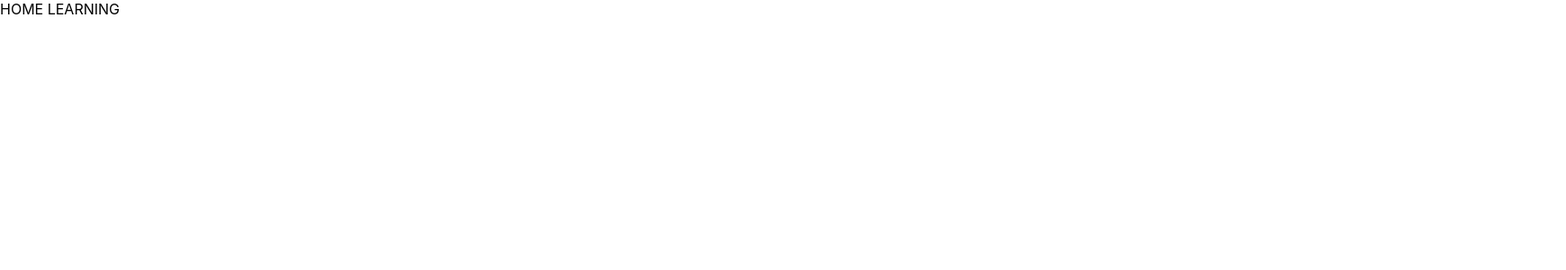
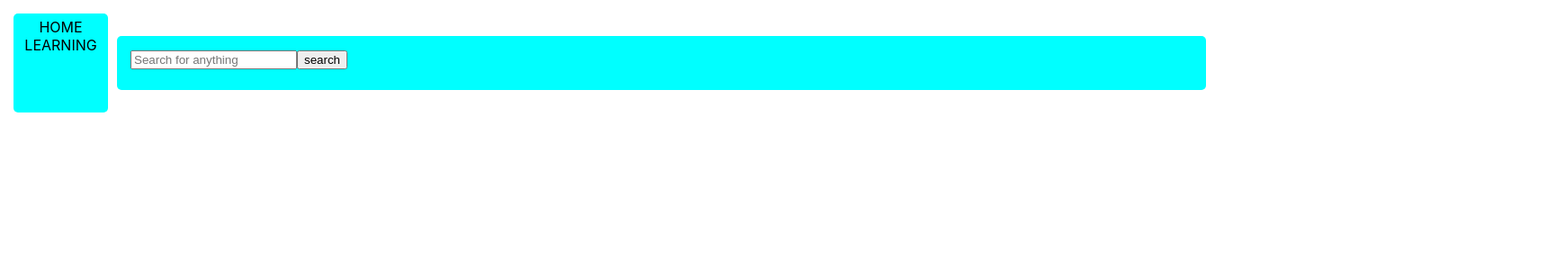
Before and after one commit to MAT-IT/term-project, a React (Create React App) app: page / in a window 1280 px wide. Shown: the top 300 px of the page at 90% size, 1740 px wide, since content can reach past the window. Built offline with nearby package versions, Linux system fonts and the light colour scheme.

Commit message:
created heading bar

```diff
--- a/src/App.js
+++ b/src/App.js
@@ -1,11 +1,15 @@
-import logo from './logo.svg';
+
 import './App.css';
 import Amblem from './head/amblem';
+import Searchform from './head/Searchform';
 
 function App() {
   return (
     <div className="App">
-        <Amblem/>
+       <header className="App-header">
+          <Amblem />
+          <Searchform/>
+       </header>
     </div>
   );
 }
--- a/src/head/Searchform.js
+++ b/src/head/Searchform.js
@@ -2,9 +2,10 @@ import React from 'react'
 
 export default function Searchform() {
     return (
-        <div>
-            <form>
-                <input> </input>
+        <div className="search" >
+            <form className="searchform">
+                <input type="text" placeholder="Search for anything" />
+                <button title="Click to search" type="submit"> search </button>
             </form>
         </div>
     )
--- a/src/head/amblem.js
+++ b/src/head/amblem.js
@@ -2,7 +2,7 @@ import React from 'react'
 
 export default function Amblem() {
     return (
-        <div>
+        <div className="amblem">
             HOME LEARNING
         </div>
     )
```
Also changed, not shown: src/head/Login.js (added, +9 -0 lines), src/head/Singin.js (added, +9 -0 lines).
